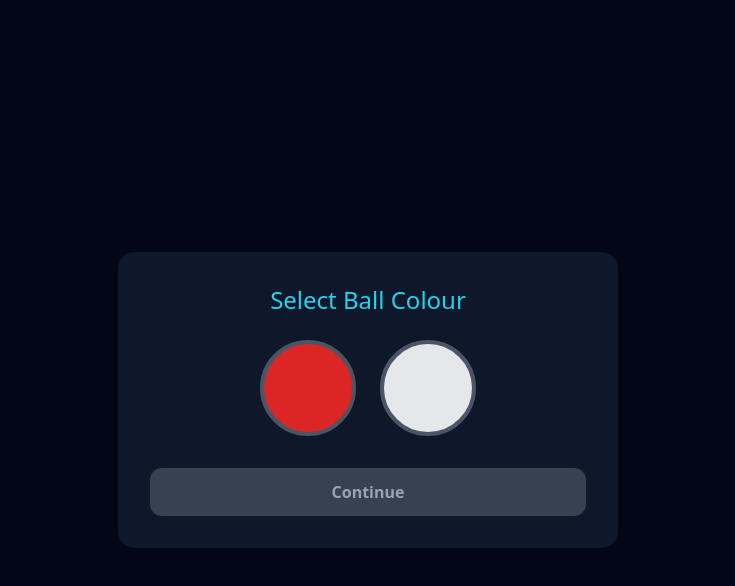
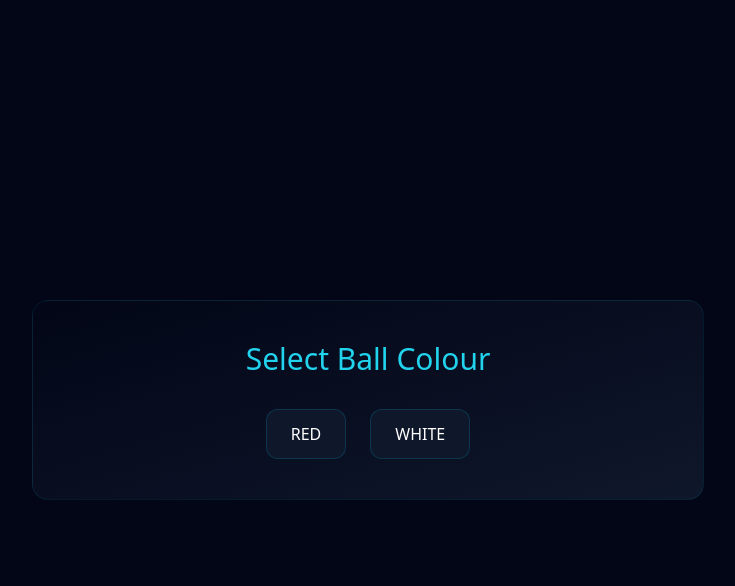
Before and after one commit to SportsFacts/Free-Ball-Tracking-System, a Next.js app in the folder ball-tracking-frontend/: page / in a window 1280 px wide. Both pictures are taken after a click on the button "Start Ball Tracking". Shown: the top 586 px of the page, without its empty margins (272-1007 px from the left). Built offline with nearby package versions, Linux system fonts and the light colour scheme.

Commit message:
Backend Connection 2

```diff
--- a/ball-tracking-frontend/components/BallTrackingApp.jsx
+++ b/ball-tracking-frontend/components/BallTrackingApp.jsx
@@ -7,19 +7,17 @@ export default function BallTrackingApp() {
   const [ballColor, setBallColor] = useState(null);
   const [videoFile, setVideoFile] = useState(null);
   const [verdict, setVerdict] = useState(null);
-  const [loading, setLoading] = useState(false);
 
-  const handleVideoUpload = (event) => {
-    const file = event.target.files?.[0];
-    if (!file) return;
+  const handleColorSelect = (color) => {
+    setBallColor(color);
+    setScreen("upload");
+  };
 
-    // ✅ File size guard (HF safety)
-    if (file.size > 50 * 1024 * 1024) {
-      alert("Video too large (Max 50MB)");
-      return;
+  const handleVideoUpload = (e) => {
+    const file = e.target.files[0];
+    if (file) {
+      setVideoFile(file);
     }
-
-    setVideoFile(file);
   };
 
   const startTracking = async () => {
@@ -30,37 +28,32 @@ export default function BallTrackingApp() {
     formData.append("ballColor", ballColor);
 
     try {
-      setLoading(true);
+      setScreen("processing");
 
-      const controller = new AbortController();
-      const timeout = setTimeout(() => controller.abort(), 20000);
-
-      const res = await fetch(
-        "https://your-space-name.hf.space/track",   // ✅ CHANGE THIS
+      const response = await fetch(
+        "https://sportsfacts-freeballtrackingsystem.hf.space/track",
         {
           method: "POST",
           body: formData,
-          signal: controller.signal,
         }
       );
 
-      clearTimeout(timeout);
+      if (!response.ok) throw new Error("Server error");
 
-      const data = await res.json();
+      const data = await response.json();
 
-      setVerdict(data.verdict || "NO RESULT");
+      setVerdict(data.verdict);
       setScreen("results");
-
-    } catch (err) {
-      console.error(err);
+    } catch (error) {
+      console.error(error);
       alert("Backend connection failed");
-    } finally {
-      setLoading(false);
+      setScreen("upload");
     }
   };
 
   return (
-    <div className="min-h-screen bg-[#020617] text-white flex items-center justify-center">
+    <div className="min-h-screen flex items-center justify-center bg-[#020617] text-white">
+      <div className="w-full max-w-2xl p-10 rounded-2xl bg-gradient-to-br from-[#020617] to-[#0f172a] border border-cyan-500/10">
 
         {/* INTRO */}
         {screen === "intro" && (
@@ -72,7 +65,7 @@ export default function BallTrackingApp() {
             <button
               onClick={() => setScreen("color")}
               className="px-8 py-4 bg-cyan-500 hover:bg-cyan-400
-                       text-black font-semibold rounded-xl"
+                         text-black font-semibold rounded-xl transition"
             >
               Start Ball Tracking
             </button>
@@ -81,80 +74,57 @@ export default function BallTrackingApp() {
 
         {/* COLOR */}
         {screen === "color" && (
-        <div className="w-[500px] bg-[#0f172a] rounded-2xl p-8">
-          <h2 className="text-2xl text-cyan-400 mb-6 text-center">
+          <div className="text-center">
+            <h2 className="text-3xl text-cyan-400 mb-8">
               Select Ball Colour
             </h2>
 
-          <div className="flex justify-center gap-6 mb-8">
+            <div className="flex justify-center gap-6">
               {["red", "white"].map((color) => (
                 <button
                   key={color}
-                onClick={() => setBallColor(color)}
-                className={`w-24 h-24 rounded-full border-4
-                  ${ballColor === color
-                    ? "border-cyan-400 scale-110"
-                    : "border-gray-600"
-                  }
-                  ${color === "red" ? "bg-red-600" : "bg-gray-200"}
-                `}
-              />
+                  onClick={() => handleColorSelect(color)}
+                  className="px-6 py-3 bg-[#0f172a] hover:bg-cyan-500/10
+                             border border-cyan-500/20 rounded-xl transition"
+                >
+                  {color.toUpperCase()}
+                </button>
               ))}
             </div>
-
-          <button
-            disabled={!ballColor}
-            onClick={() => setScreen("upload")}
-            className={`w-full py-3 rounded-xl font-semibold
-              ${ballColor
-                ? "bg-cyan-500 text-black"
-                : "bg-gray-700 text-gray-400"
-              }
-            `}
-          >
-            Continue
-          </button>
           </div>
         )}
 
         {/* UPLOAD */}
         {screen === "upload" && (
-        <div className="w-[700px] bg-[#0f172a] rounded-2xl p-8">
-          <h2 className="text-2xl text-cyan-400 mb-6">
-            Upload Video
+          <div className="text-center">
+            <h2 className="text-3xl text-cyan-400 mb-6">
+              Upload Delivery Video
             </h2>
-
-          <div className="relative border-2 border-dashed border-cyan-400/20
-                          rounded-xl h-[260px] flex flex-col items-center
-                          justify-center text-center bg-black/40">
-
-            <div className="text-5xl mb-4">⬆️</div>
-
-            <p className="text-gray-200 text-lg">
-              Drop your video here or click to browse
-            </p>
 
             <input
               type="file"
               accept="video/*"
               onChange={handleVideoUpload}
-              className="absolute inset-0 opacity-0 cursor-pointer"
+              className="block w-full text-sm text-gray-400
+                         file:mr-4 file:py-3 file:px-6
+                         file:rounded-xl file:border-0
+                         file:bg-cyan-500 file:text-black
+                         hover:file:bg-cyan-400"
             />
-          </div>
 
             {videoFile && (
-            <div className="mt-6 text-green-400">
-              ✅ {videoFile.name}
-            </div>
+              <p className="mt-4 text-green-400">
+                ✔ {videoFile.name}
+              </p>
             )}
 
             <button
               disabled={!videoFile}
               onClick={startTracking}
-            className={`mt-6 w-full py-3 rounded-xl font-semibold
+              className={`mt-6 w-full py-3 rounded-xl font-semibold transition
                 ${videoFile
-                ? "bg-cyan-500 text-black"
-                : "bg-gray-700 text-gray-400"
+                  ? "bg-cyan-500 hover:bg-cyan-400 text-black"
+                  : "bg-gray-700 text-gray-400 cursor-not-allowed"
                 }
               `}
             >
@@ -163,13 +133,14 @@ export default function BallTrackingApp() {
           </div>
         )}
 
-      {/* LOADING */}
-      {loading && (
+        {/* PROCESSING */}
+        {screen === "processing" && (
           <div className="text-center">
             <h2 className="text-3xl text-cyan-400 mb-4">
               Processing Delivery...
             </h2>
-          <p className="text-gray-400 animate-pulse">
+
+            <p className="text-gray-400">
               Running ball tracking engine on cloud
             </p>
           </div>
@@ -182,23 +153,25 @@ export default function BallTrackingApp() {
               HAWK-EYE VERDICT
             </h2>
 
-          <div className="text-6xl text-green-400 mb-6">
+            <div className="text-6xl font-bold text-green-400">
               {verdict}
             </div>
 
             <button
               onClick={() => {
-              setScreen("intro");
                 setVideoFile(null);
                 setBallColor(null);
                 setVerdict(null);
+                setScreen("intro");
               }}
-            className="px-6 py-3 bg-cyan-500 text-black rounded-xl"
+              className="mt-8 px-8 py-3 bg-red-500 text-white rounded-xl"
             >
-            Start New Tracking
+              Clear Session / Reset
             </button>
           </div>
         )}
+
+      </div>
     </div>
   );
 }
```
Lines whose indentation alone changed are shown as unchanged.
